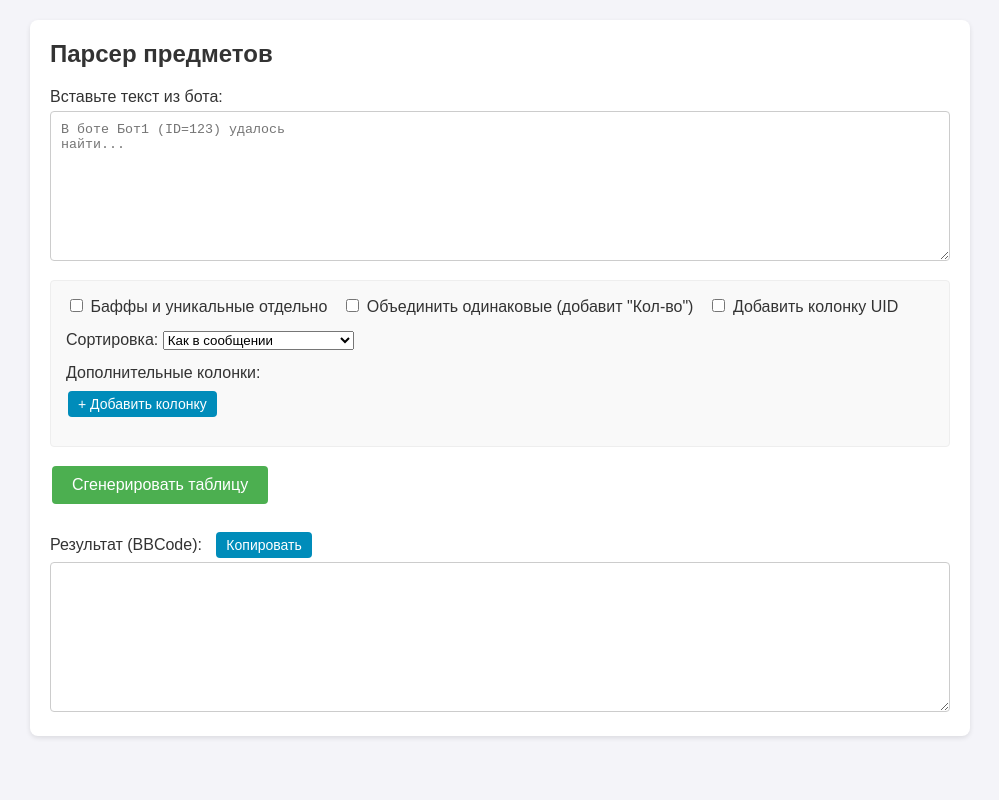
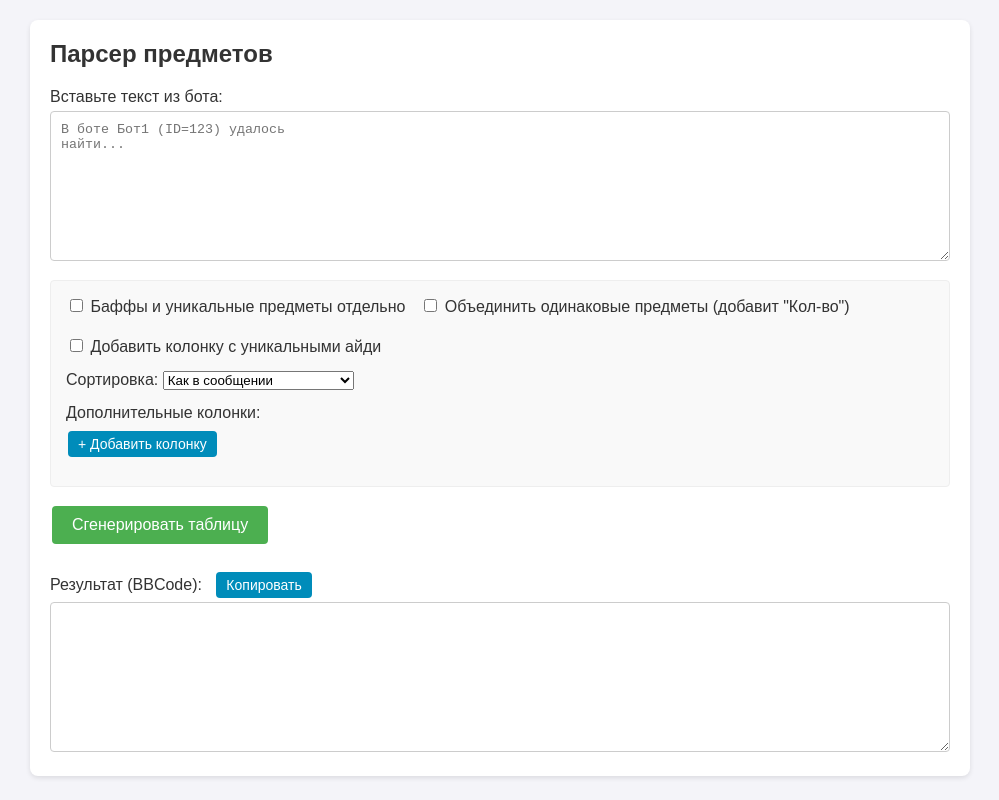
Before and after one commit to Lyuova/table_of_things, a plain HTML site: page index.html in a window 1280 px wide. Shown: the whole page, without its empty margins (140-1139 px from the left). Drawn offline with Linux system fonts and the light colour scheme.

Commit message:
Update checkbox labels for clarity in index.html

```diff
--- a/index.html
+++ b/index.html
@@ -92,9 +92,9 @@ margin-left: 5px;}
 
     <div class="controls">
         <div class="control-group flex">
-            <label><input type="checkbox" id="splitBuffs"> Баффы и уникальные отдельно</label>
-            <label><input type="checkbox" id="mergeDuplicates"> Объединить одинаковые (добавит "Кол-во")</label>
-            <label><input type="checkbox" id="showUniqueId"> Добавить колонку UID</label>
+            <label><input type="checkbox" id="splitBuffs"> Баффы и уникальные предметы отдельно</label>
+            <label><input type="checkbox" id="mergeDuplicates"> Объединить одинаковые предметы (добавит "Кол-во")</label>
+            <label><input type="checkbox" id="showUniqueId"> Добавить колонку с уникальными айди</label>
         </div>
 
         <div class="control-group">
```
